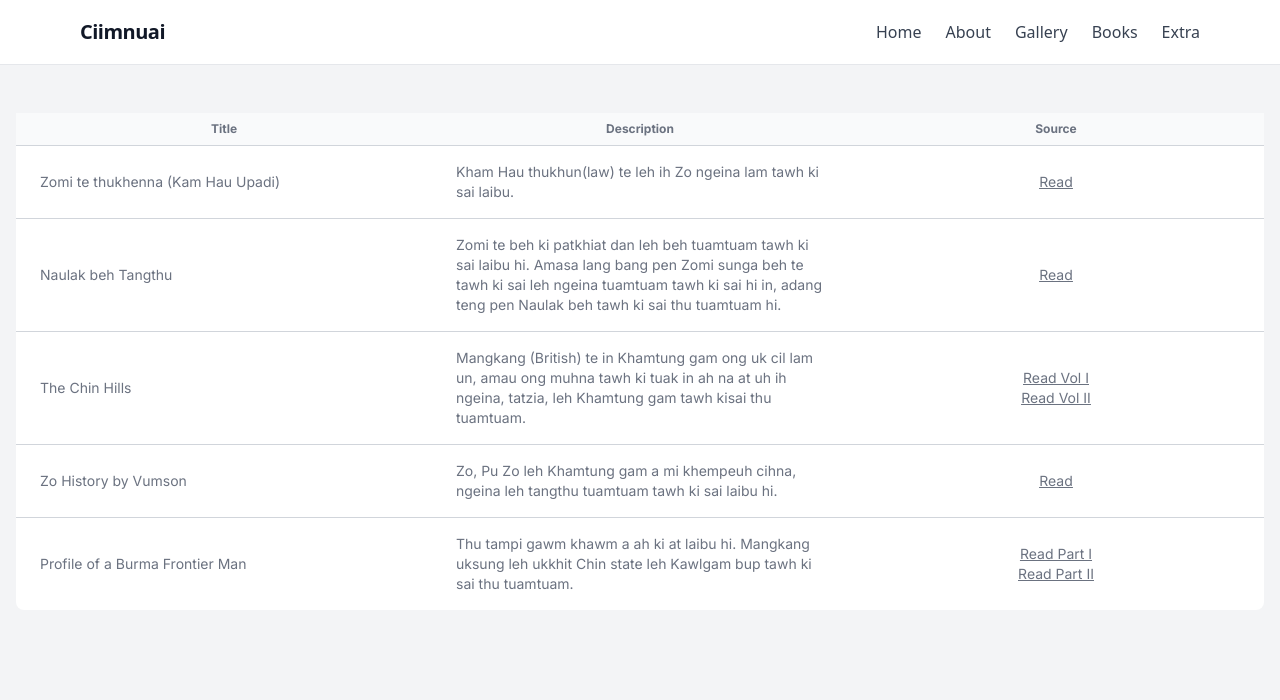
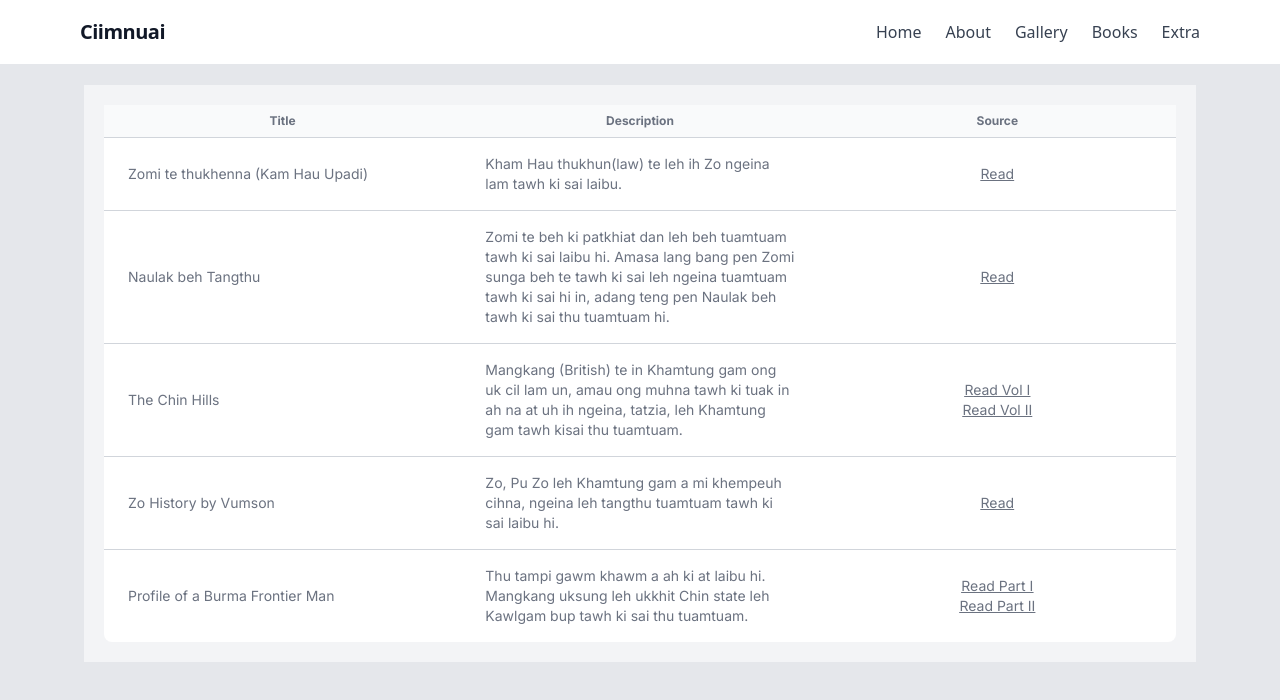
Before and after one commit to johnpiapian/ciimnuai, a Next.js app: page /books in a window 1280 px wide. Shown: the top 700 px of the page. Built offline with nearby package versions, Linux system fonts and the light colour scheme.

Commit message:
feat: improve ui design

```diff
--- a/pages/_app.js
+++ b/pages/_app.js
@@ -5,7 +5,7 @@ export default function App({ Component, pageProps }) {
   return (
     <>
       <Navbar />
-      <main className="bg-gray-100 min-h-screen">
+      <main className="min-h-screen max-w-6xl mx-auto p-5">
         <Component {...pageProps} />
       </main>
     </>
--- a/pages/books.js
+++ b/pages/books.js
@@ -59,8 +59,8 @@ export default function Books() {
         <link rel="icon" href="/favicon.ico" />
       </Head>
 
-      <main className={`${inter.className} bg-gray-100 py-12`}>
-        <div className="container mx-auto px-4">
+      <main className={`${inter.className} bg-gray-100 p-5`}>
+        <div className="container mx-auto">
           <div className="overflow-x-auto">
             <table className="w-full divide-y table-fixed divide-gray-300 bg-white rounded-lg">
               <thead className="bg-gray-50 text-center">
--- a/pages/gallery.js
+++ b/pages/gallery.js
@@ -28,7 +28,7 @@ export default function Gallery() {
         <link rel="icon" href="/favicon.ico" />
       </Head>
 
-      <main className={`${inter.className} bg-gray-100 py-12`}>
+      <main className={`${inter.className} bg-gray-100 p-5`}>
         <div className="container mx-auto px-0">
 
           {/* Gallery Grid with no gap */}
```
